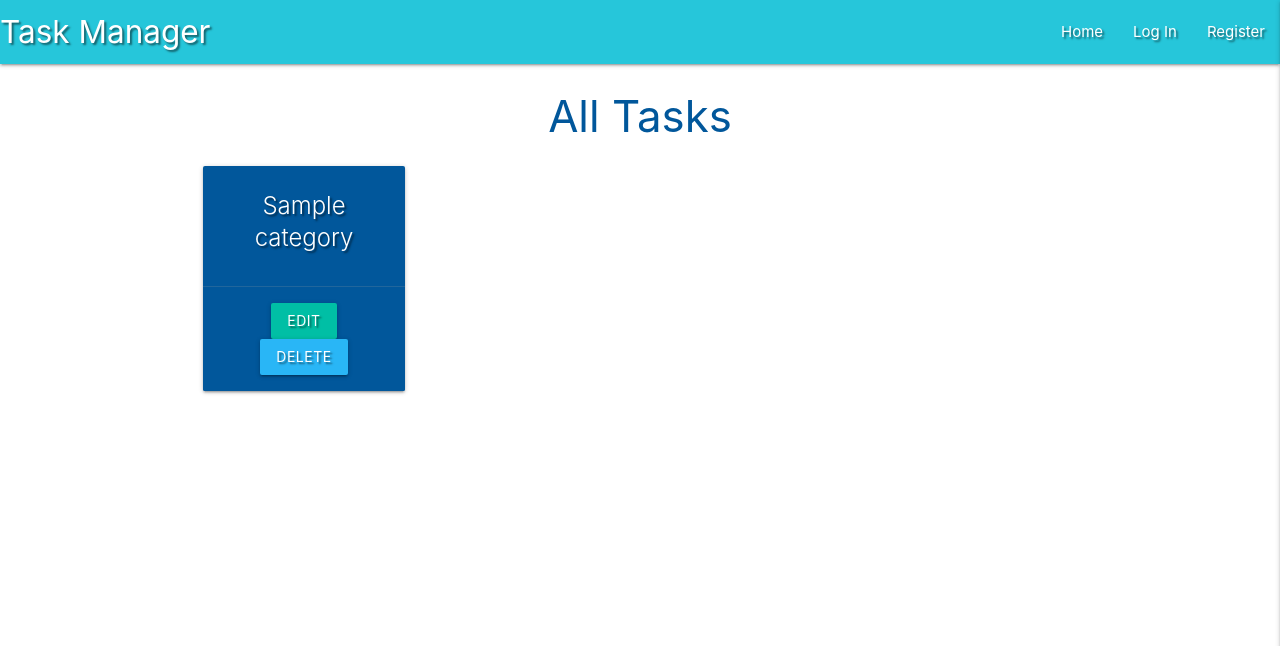
After one commit to Dermot-K/taskManager, a Flask app: page /get_categories in a window 1280 px wide. The commit adds this page. Shown: the top 646 px of the page. Run offline with Flask 2, Linux system fonts and the light colour scheme; a database or web service that is not in the repository returns one stand-in record (values such as "Sample title"); some libraries are stand-ins or nearby versions.

Commit message:
add manage categories template

```diff
--- a/app.py
+++ b/app.py
@@ -166,6 +166,14 @@ def delete_task(task_id):
     flash("Task Successfully Deleted")
     return redirect(url_for("get_tasks"))
 
+
+# get categories
+@app.route("/get_categories")
+def get_categories():
+    categories = list(mongo.db.categories.find().sort("category_name", 1))
+    return render_template("categories.html", categories=categories)
+
+
 # tell application how and where to run
 if __name__ == "__main__":
     app.run(host=os.environ.get("IP"),
--- a/templates/base.html
+++ b/templates/base.html
@@ -28,7 +28,9 @@
                     {% if session.user %}
                         <li><a href="{{ url_for('profile', username=session['user']) }}">Profile</a></li>
                         <li><a href="{{ url_for('add_task') }}">New Task</a></li>
-                        <li><a href="#">Manage Categories</a></li>
+                        {% if session.user|lower == "admin"|lower %}
+                            <li><a href="{{ url_for('get_categories') }}">Manage Categories</a></li>
+                        {% endif %}
                         <li><a href="{{ url_for('logout') }}">Log Out</a></li>
                     {% else %}
                         <li><a href="{{ url_for('login') }}">Log In</a></li>
@@ -47,7 +49,9 @@
             {% if session.user %}
                 <li><a href="{{ url_for('profile', username=session['user']) }}">Profile</a></li>
                 <li><a href="{{ url_for('add_task') }}">New Task</a></li>
-                <li><a href="#">Manage Categories</a></li>
+                    {% if session.user|lower == "admin"|lower %}
+                        <li><a href="{{ url_for('get_categories') }}">Manage Categories</a></li>
+                    {% endif %}
                 <li><a href="{{ url_for('logout') }}">Log Out</a></li>
             {% else %}
                 <li><a href="{{ url_for('login') }}">Log In</a></li>
--- /dev/null
+++ b/templates/categories.html
@@ -0,0 +1,21 @@
+{% extends "base.html" %}
+{% block content %}
+<h3 class="light-blue-text text-darken-4 center-align">All Tasks</h3>
+
+<div class="row">
+    {% for category in categories %}
+    <div class="col s12 m3">
+        <div class="card light-blue darken-4 text-shadow center-align">
+            <div class="card-content white-text">
+                <span class="card-title">{{ category.category_name }}</span>
+            </div>
+            <div class="card-action">
+                <a href="#" class="btn teal accent-4">Edit</a>
+                <a href="#" class="btn light-blue lighten-1">Delete</a>
+            </div>
+        </div>
+    </div>
+    {% endfor %}
+</div>
+
+{% endblock %}
```
